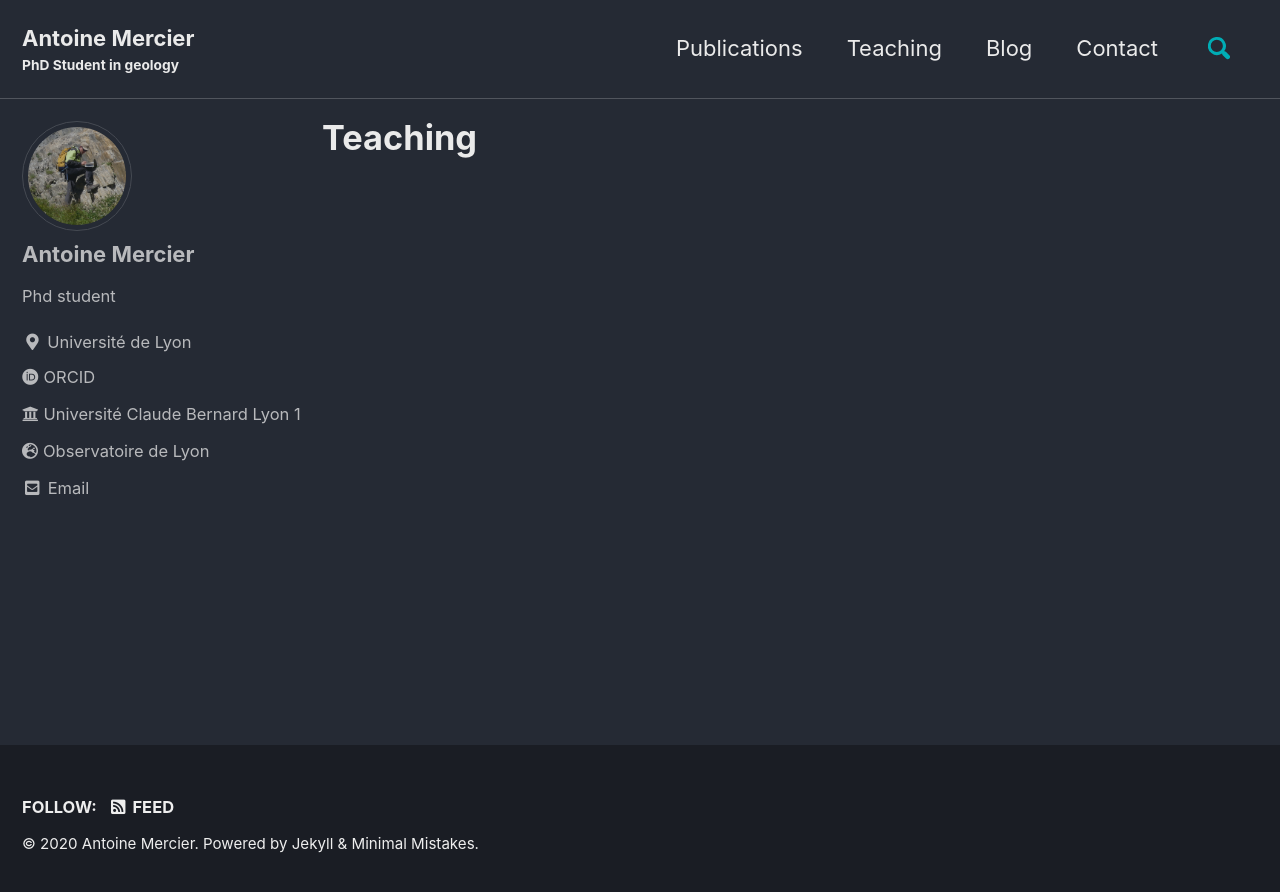
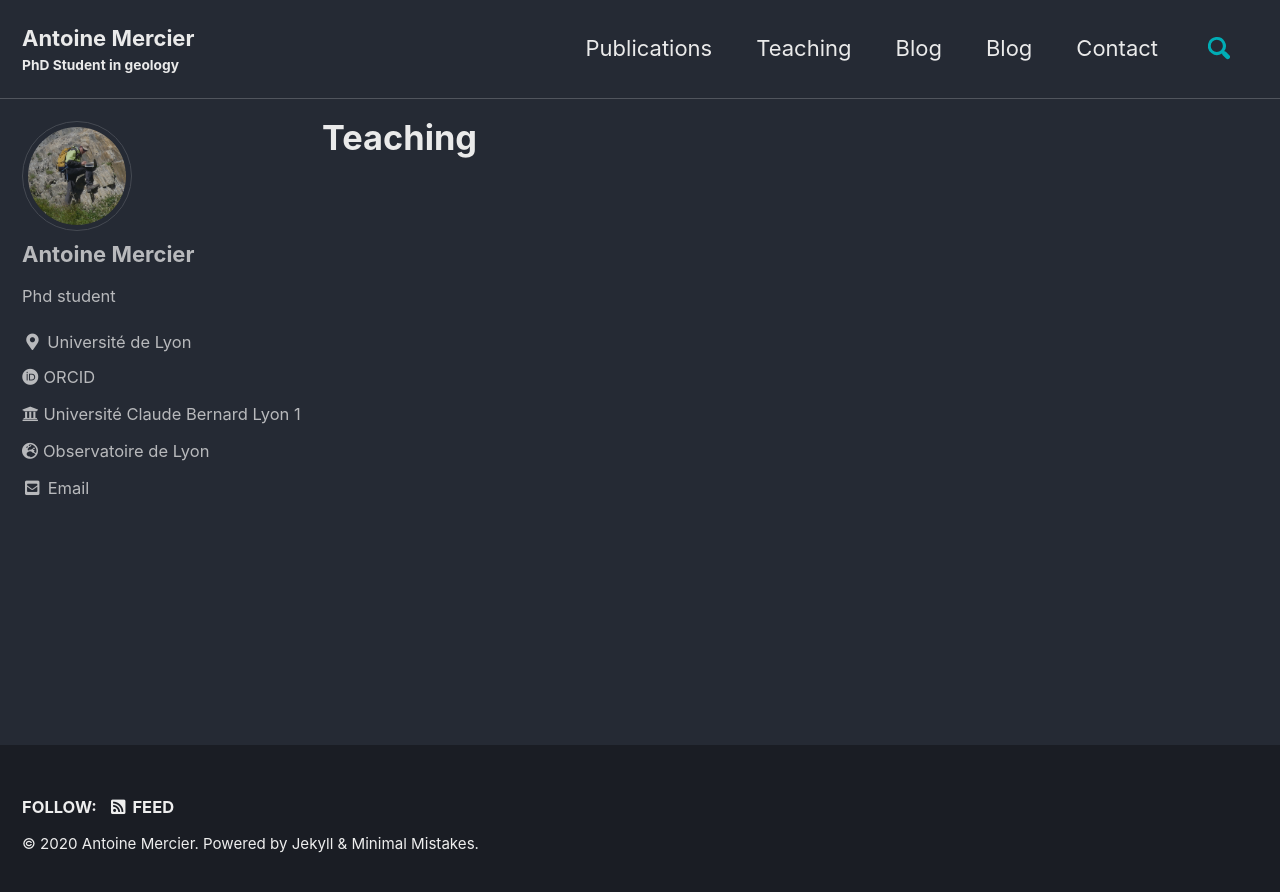
Before and after one commit to AntoineMercier/AntoineMercier.github.io, a Jekyll site: the page built from _pages/teaching.html, in a window 1280 px wide. Shown: the top 892 px of the page. Built offline with Jekyll 4.4.1, drawn with Linux system fonts in a browser that asks for light colours; cached includes are drawn as plain includes.

Commit message:
Update navigation.yml

```diff
--- a/_data/navigation.yml
+++ b/_data/navigation.yml
@@ -6,6 +6,8 @@ main:
     url: /teaching/
   - title: "Blog"
     url: /year-archive/
+  - title: "Blog"
+    url: /fieldwork/
   #- title: "Quick-Start Guide"
    # url: https://mmistakes.github.io/minimal-mistakes/docs/quick-start-guide/
   - title: "Contact"
```
